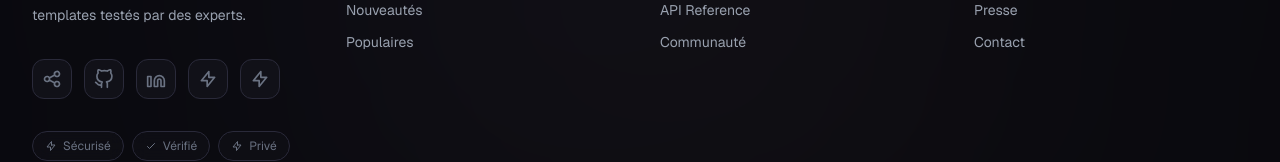
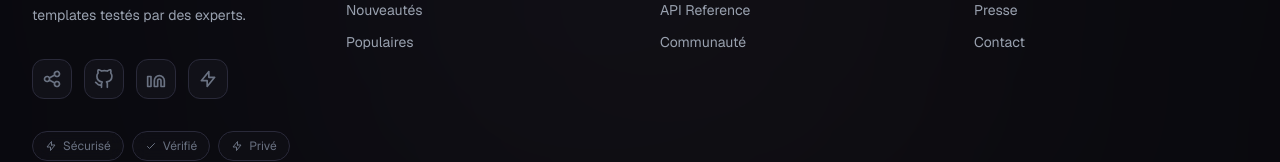
Before and after one commit to haytamnajim/FlowMarket, a Next.js app: page / in a window 1280 px wide. Shown: the part 4986-5148 px from the top of the page. Built offline with nearby package versions, Linux system fonts and the light colour scheme.

Commit message:
fix: remove Discord icon from footer social links

```diff
--- a/src/components/Footer.tsx
+++ b/src/components/Footer.tsx
@@ -52,7 +52,6 @@ export default function Footer() {
     { name: "twitter", label: "X (Twitter)", href: "https://twitter.com/flowmarket" },
     { name: "github", label: "GitHub", href: "https://github.com/flowmarket" },
     { name: "linkedin", label: "LinkedIn", href: "https://linkedin.com/company/flowmarket" },
-    { name: "discord", label: "Discord", href: "https://discord.gg/flowmarket" },
     { name: "youtube", label: "YouTube", href: "https://youtube.com/@flowmarket" },
   ];
 
@@ -86,13 +85,7 @@ export default function Footer() {
 
             {/* Social links */}
             <div className="flex gap-3 mb-8">
-              {[
-                { name: "twitter", label: "X (Twitter)", href: "https://twitter.com/flowmarket" },
-                { name: "github", label: "GitHub", href: "https://github.com/flowmarket" },
-                { name: "linkedin", label: "LinkedIn", href: "https://linkedin.com/company/flowmarket" },
-                { name: "discord", label: "Discord", href: "https://discord.gg/flowmarket" },
-                { name: "youtube", label: "YouTube", href: "https://youtube.com/@flowmarket" },
-              ].map((social) => (
+              {socialLinks.map((social) => (
                 <a
                   key={social.name}
                   href={social.href}
```
